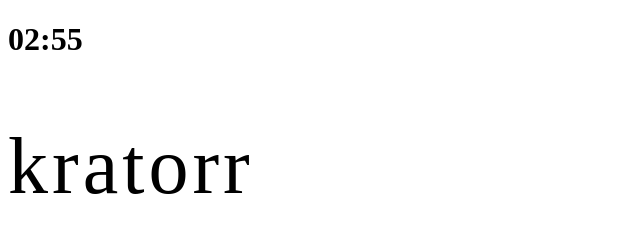
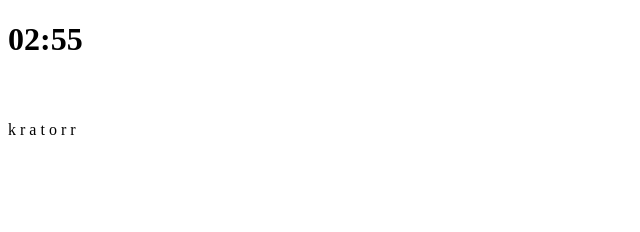
Before and after one commit to kratorr/kratorr.github.io, a plain HTML site: page index.html in a window 1280 px wide. Shown: the whole page, without its empty margins (0-640 px from the left). Drawn offline with Linux system fonts and the light colour scheme.

Commit message:
font mono

```diff
--- a/static/style.css
+++ b/static/style.css
@@ -1,4 +1,5 @@
 .nick {
  font-size: 500%
+ font-family: Monospace;
 
 }
```
